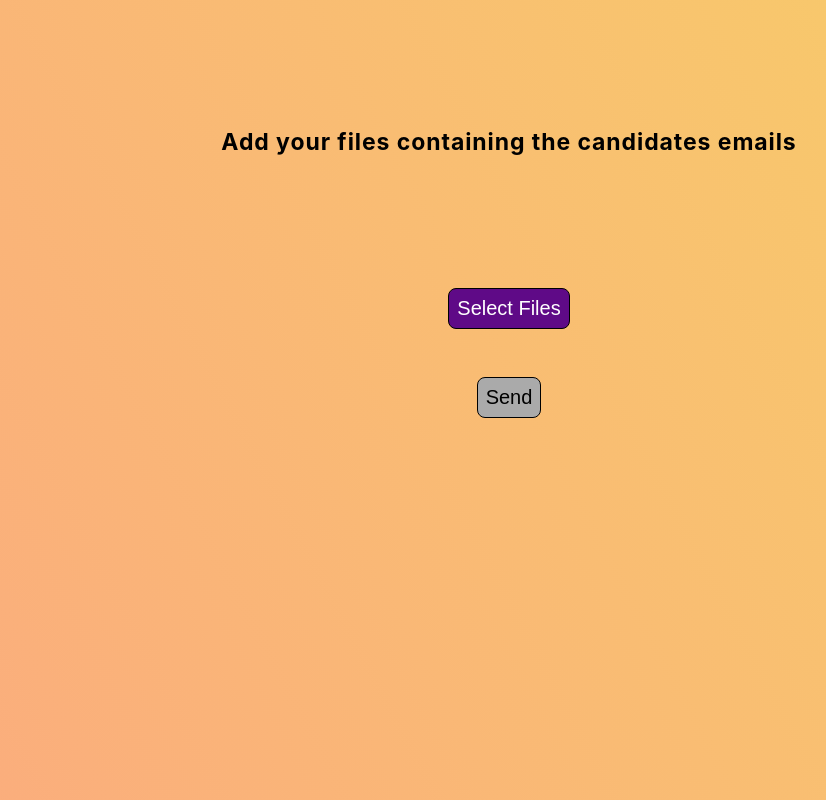
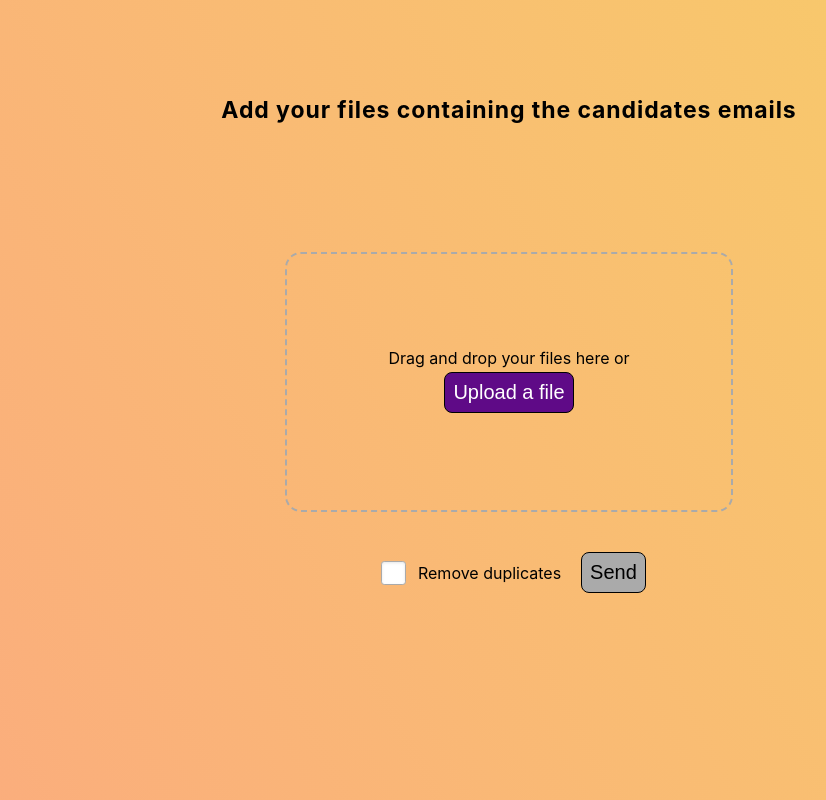
Before and after one commit to Nair00/togglhire-homework, a React (Create React App) app in the folder frontend/: page / in a window 1280 px wide. Shown: the whole page, without its empty margins (131-957 px from the left). Built offline with nearby package versions, Linux system fonts and the light colour scheme; a web font is replaced by a local one.

Commit message:
Improvements (#2)
* Add drag and drop

* Remove items when pressed

* Add loading on send button

* Add comment

* Add check for duplicates

* Add pointer on an item

* Small changes

* Review

```diff
--- a/frontend/src/App.css
+++ b/frontend/src/App.css
@@ -3,8 +3,7 @@
   text-align: center;
   flex: 1;
   flex-direction: column;
-  padding-left: 2rem;
-  padding-right: 2rem;
+  padding: 2rem;
 }
 
 .p_default_text {
--- a/frontend/src/components/browse-section/BrowseSection.css
+++ b/frontend/src/components/browse-section/BrowseSection.css
@@ -4,6 +4,65 @@
   align-items: center;
 }
 
-.browse_section_files_input {
-  display: none;
+.browse_section_send_container {
+  display: flex;
+  flex-direction: row;
+  align-items: center;
 }
+
+.browse_section_duplicates {
+  margin-right: 1rem;
+}
+
+.duplicates_checkbox:not(:checked),
+.duplicates_checkbox:checked {
+  opacity: 0;
+}
+
+.duplicates_checkbox:not(:checked) + label,
+.duplicates_checkbox:checked + label {
+  position: relative;
+  padding-left: 2.3em;
+  font-size: 1em;
+  cursor: pointer;
+}
+
+/* checkbox aspect */
+.duplicates_checkbox:not(:checked) + label:before,
+.duplicates_checkbox:checked + label:before {
+  content: "";
+  position: absolute;
+  left: 0;
+  top: -0.1em;
+  width: 1.4em;
+  height: 1.4em;
+  border: 1px solid #aaa;
+  background: #fff;
+  border-radius: 0.2em;
+  box-shadow: inset 0 1px 3px rgba(0, 0, 0, 0.1), 0 0 0 rgba(203, 34, 237, 0.2);
+  -webkit-transition: all 0.275s;
+  transition: all 0.275s;
+}
+
+/* checked mark aspect */
+.duplicates_checkbox:not(:checked) + label:after,
+.duplicates_checkbox:checked + label:after {
+  content: "✕";
+  position: absolute;
+  top: 0.425em;
+  left: 0.18em;
+  font-size: 1.375em;
+  color: var(--color-success);
+  line-height: 0;
+  -webkit-transition: all 0.2s;
+  transition: all 0.2s;
+}
+
+/* checked mark aspect changes */
+.duplicates_checkbox:not(:checked) + label:after {
+  opacity: 0;
+}
+
+.duplicates_checkbox:checked + label:after {
+  opacity: 1;
+}
--- a/frontend/src/components/browse-section/BrowseSection.tsx
+++ b/frontend/src/components/browse-section/BrowseSection.tsx
@@ -8,6 +8,7 @@ import "./BrowseSection.css";
 import { postSendEmails } from "src/api";
 import Alert from "../alert/Alert";
 import { PostSendEmailsResponse } from "src/api/api.types";
+import DragAndDrop from "./drag-and-drop/DragAndDrop";
 
 interface BrowseSectionProps {}
 
@@ -21,24 +22,29 @@ const BrowseSection: React.FC<BrowseSectionProps> = () => {
   const [fileStates, setFileStates] = useState<FileState[]>([]);
   // The message shown in the alert
   const [alertMessage, setAlertMessage] = useState<AlertMessage | null>(null);
+  // When active only the unique emails will be sent to the api
+  const [removeDuplicates, setRemoveDuplicates] = useState<boolean>(false);
 
   // The data that is to be sent to the api is held in a ref since it's not rendered anywhere
-  const candidatesEmails = useRef<string[]>([]);
+  // Held as an array of arrays, each array representing a file. This way it's easy to
+  // remove files from the list with loaded emails
+  const candidatesEmails = useRef<string[][]>([]);
 
   const inputRef = useRef<HTMLInputElement>(null);
-  const inputValueRef = useRef<string>();
+  const inputValueRef = useRef<string>("");
 
   // Disables send button
-  const isSendDisabled = isDisabled || candidatesEmails.current?.length === 0;
+  const isSendDisabled =
+    isDisabled || candidatesEmails.current?.flat().length === 0;
+
+  // The send button is disabled when there are no emails loaded
+  // If the button is disabled with emails loaded, it means that it's in a 'loading' state
+  const isSendButtonLoading =
+    isDisabled && candidatesEmails.current?.flat().length > 0;
 
   // Closes the alert on click
   const closeAlert = () => {
     setAlertMessage(null);
-  };
-
-  // Ties the click of the Browse button to the hidden input element
-  const onBrowseClick = () => {
-    inputRef.current?.click();
   };
 
   const onFileReadFailure = (index: number) => {
@@ -59,7 +65,6 @@ const BrowseSection: React.FC<BrowseSectionProps> = () => {
 
   // Cleans all data about the current form
   const cleanForm = () => {
-    inputValueRef.current = "";
     candidatesEmails.current = [];
     setFileStates([]);
   };
@@ -73,9 +78,11 @@ const BrowseSection: React.FC<BrowseSectionProps> = () => {
       readFiles(files)
         .then((response) => {
           response.forEach((data) => {
+            const newEmails: string[] = [];
             data.split(/\r?\n/).forEach((line) => {
-              line.trim().length > 0 && candidatesEmails.current.push(line);
+              line.trim().length > 0 && newEmails.push(line);
             });
+            candidatesEmails.current.push(newEmails);
           });
         })
         .catch(() => {
@@ -92,15 +99,17 @@ const BrowseSection: React.FC<BrowseSectionProps> = () => {
   );
 
   // Disables buttons while loading the new files, every time the input value changes
-  const handleInputChange: React.ChangeEventHandler<HTMLInputElement> =
-    useCallback(
-      (event) => {
-        if (event.target.files) {
+  const handleInputChange = useCallback(
+    (uploadedFiles: FileList) => {
       setIsDisabled(true);
 
+      // This is required to keep the value of the input empty, so when files are removed
+      // they can be added again without the input blocking them
+      inputValueRef.current = "";
+
       const files = [];
-          for (let i = 0; i < (event.target.files.length ?? 0); i++) {
-            files.push(event.target.files[i]);
+      for (let i = 0; i < (uploadedFiles.length ?? 0); i++) {
+        files.push(uploadedFiles[i]);
       }
       loadEmails(files);
       setFileStates(
@@ -108,10 +117,25 @@ const BrowseSection: React.FC<BrowseSectionProps> = () => {
           return { name: file.name, state: "loading" };
         })
       );
-        }
     },
     [loadEmails, setFileStates]
   );
+
+  // Checks/Unchecks the duplicates box
+  const handleDuplicatesCheckbox = useCallback(() => {
+    setRemoveDuplicates((prev) => !prev);
+  }, []);
+
+  // Removes the file with the given index from the loaded files
+  const onFilePreviewItemClick = (indexToRemove: number) => {
+    const removeIndex = (_: any, index: number) => index !== indexToRemove;
+
+    // Updates the value
+    candidatesEmails.current = candidatesEmails.current.filter(removeIndex);
+    setFileStates((prev) => {
+      return prev.filter(removeIndex);
+    });
+  };
 
   // Sends the email addresses
   const handleSubmit = useCallback(() => {
@@ -148,33 +172,47 @@ const BrowseSection: React.FC<BrowseSectionProps> = () => {
       setIsDisabled(false);
     };
 
-    postSendEmails(candidatesEmails.current, onSuccess, onFailure);
-  }, []);
+    if (removeDuplicates) {
+      const uniqueEmailsSet: Set<string> = new Set(
+        candidatesEmails.current.flat()
+      );
+      const uniqueEmails: string[] = [];
+      uniqueEmailsSet.forEach((value) => uniqueEmails.push(value));
+
+      postSendEmails(uniqueEmails, onSuccess, onFailure);
+    } else {
+      postSendEmails(candidatesEmails.current.flat(), onSuccess, onFailure);
+    }
+  }, [removeDuplicates]);
 
   return (
     <div className="browse_section">
-      <Button
-        onClick={onBrowseClick}
-        isDisabled={isDisabled}
-        title={"Select Files"}
+      <DragAndDrop
+        handleFiles={handleInputChange}
+        refOverride={inputRef}
+        inputValueRef={inputValueRef}
       />
+      <FilesPreview files={fileStates} onItemClick={onFilePreviewItemClick} />
+      <div className="browse_section_send_container">
+        <form className="browse_section_duplicates">
           <input
-        ref={inputRef}
-        id="files"
-        type="file"
-        multiple
-        accept={"text/txt"}
-        onChange={handleInputChange}
-        className="browse_section_files_input"
-        disabled={isDisabled}
-        value={inputValueRef.current}
+            type={"checkbox"}
+            id={"duplicates"}
+            className={"duplicates_checkbox"}
+            onChange={handleDuplicatesCheckbox}
+            checked={removeDuplicates}
           />
-      <FilesPreview files={fileStates} />
+          <label htmlFor={"duplicates"} className={"duplicates_label"}>
+            {"Remove duplicates"}
+          </label>
+        </form>
         <Button
           onClick={handleSubmit}
           isDisabled={isSendDisabled}
+          isLoading={isSendButtonLoading}
           title={"Send"}
         />
+      </div>
       {alertMessage && (
         <Alert
           message={alertMessage.message}
--- a/frontend/src/components/browse-section/components/button/Button.css
+++ b/frontend/src/components/browse-section/components/button/Button.css
@@ -9,6 +9,8 @@
   font-size: 20px;
   font-weight: 400;
   transition: all 0.1s ease-out;
+  position: relative;
+  cursor: pointer;
 }
 
 .button_active {
@@ -28,3 +30,33 @@
   transform: scale(0.95);
   background-color: var(--color-hover);
 }
+
+.button_loading {
+  padding-right: 24px;
+}
+
+.button_loading::after {
+  content: "";
+  position: absolute;
+  width: 12px;
+  height: 12px;
+  top: 0;
+  /* left: 0; */
+  right: 4px;
+  bottom: 0;
+  margin: auto;
+  border: 2px solid transparent;
+  border-top-color: var(--color-text);
+  border-radius: 50%;
+  animation: button-loading-spinner 1s ease infinite;
+}
+
+@keyframes button-loading-spinner {
+  from {
+    transform: rotate(0turn);
+  }
+
+  to {
+    transform: rotate(1turn);
+  }
+}
--- a/frontend/src/components/browse-section/components/button/Button.tsx
+++ b/frontend/src/components/browse-section/components/button/Button.tsx
@@ -14,6 +14,10 @@ interface ButtonProps {
    * Disabled the button
    */
   isDisabled?: boolean;
+  /**
+   * Turns the button in a loading button
+   */
+  isLoading?: boolean;
 }
 
 /**
@@ -22,13 +26,17 @@ interface ButtonProps {
 export const Button: React.FC<PropsWithChildren<ButtonProps>> = ({
   onClick,
   isDisabled,
+  isLoading,
   title,
 }) => {
   return (
     <button
-      onClick={!isDisabled ? onClick : undefined}
-      className={`button ${isDisabled ? "button_disabled" : "button_active"}`}
+      onClick={!isDisabled && !isLoading ? onClick : undefined}
+      className={`button ${isDisabled ? "button_disabled" : "button_active"} ${
+        isLoading ? "button_loading" : ""
+      }`}
     >
+      {/* <p className={isLoading ? "button_loading" : ""}>{title}</p> */}
       {title}
     </button>
   );
--- /dev/null
+++ b/frontend/src/components/browse-section/drag-and-drop/DragAndDrop.css
@@ -0,0 +1,37 @@
+.drag_and_drop_form {
+  height: 16rem;
+  width: 28rem;
+  max-width: 100%;
+  text-align: center;
+  position: relative;
+}
+
+.drag_and_drop_input {
+  display: none;
+}
+
+.drag_and_drop_label {
+  height: 100%;
+  display: flex;
+  align-items: center;
+  justify-content: center;
+  border-width: 2px;
+  border-radius: 1rem;
+  border-style: dashed;
+  border-color: var(--color-disabled);
+}
+
+.drag_and_drop_label#drag-active {
+  background-color: #ffffff40;
+}
+
+.drag_and_drop_element {
+  position: absolute;
+  width: 100%;
+  height: 100%;
+  border-radius: 1rem;
+  top: 0px;
+  right: 0px;
+  bottom: 0px;
+  left: 0px;
+}
--- /dev/null
+++ b/frontend/src/components/browse-section/drag-and-drop/DragAndDrop.tsx
@@ -0,0 +1,103 @@
+import React from "react";
+import { Button } from "../components/button/Button";
+import "./DragAndDrop.css";
+
+interface DragAndDropProps {
+  /**
+   * Handles the files when dropped or when the upload button is clicked
+   */
+  handleFiles: (files: FileList) => void;
+  /**
+   * Overrides the current ref in case it's needed for external control
+   * Eg: clearing input
+   */
+  refOverride?: React.RefObject<HTMLInputElement>;
+  /**
+   * A ref for the input's value
+   * Can be used to change the value from outside the component
+   */
+  inputValueRef?: React.MutableRefObject<string>;
+}
+
+const DragAndDrop: React.FC<DragAndDropProps> = ({
+  handleFiles,
+  refOverride,
+  inputValueRef,
+}) => {
+  const [dragActive, setDragActive] = React.useState(false);
+
+  const inputRef = React.useRef<HTMLInputElement>(null);
+  const ref = refOverride ?? inputRef;
+
+  // Handle drag events
+  const handleDrag = (e: React.DragEvent<HTMLDivElement | HTMLFormElement>) => {
+    e.preventDefault();
+    e.stopPropagation();
+    if (e.type === "dragenter" || e.type === "dragover") {
+      setDragActive(true);
+    } else if (e.type === "dragleave") {
+      setDragActive(false);
+    }
+  };
+
+  // Triggers when file is dropped
+  const handleDrop = (e: React.DragEvent<HTMLDivElement>) => {
+    e.preventDefault();
+    e.stopPropagation();
+    setDragActive(false);
+    if (e.dataTransfer.files && e.dataTransfer.files[0]) {
+      handleFiles(e.dataTransfer.files);
+    }
+  };
+
+  // Triggers when file is selected with click
+  const handleChange: React.ChangeEventHandler<HTMLInputElement> = (e) => {
+    e.preventDefault();
+    if (e.target.files && e.target.files[0]) {
+      handleFiles(e.target.files);
+    }
+  };
+
+  // Triggers the input when the button is clicked
+  const onButtonClick = () => {
+    ref.current?.click();
+  };
+
+  return (
+    <form
+      className={"drag_and_drop_form"}
+      onDragEnter={handleDrag}
+      onSubmit={(e) => e.preventDefault()}
+    >
+      <input
+        ref={ref}
+        type="file"
+        className={"drag_and_drop_input"}
+        multiple={true}
+        onChange={handleChange}
+        value={inputValueRef?.current}
+      />
+      <label
+        className={"drag_and_drop_label"}
+        htmlFor="input-file-upload"
+        id={dragActive ? "drag-active" : ""}
+      >
+        <div>
+          <p>{"Drag and drop your files here or"}</p>
+          <Button onClick={onButtonClick} title={"Upload a file"} />
+        </div>
+      </label>
+      {dragActive && (
+        <div
+          className={"drag_and_drop_element"}
+          onDragEnter={handleDrag}
+          onDragLeave={handleDrag}
+          onDragOver={handleDrag}
+          onDrop={handleDrop}
+        ></div>
+      )}
+    </form>
+  );
+};
+
+export default DragAndDrop;
--- a/frontend/src/components/header/Header.css
+++ b/frontend/src/components/header/Header.css
@@ -1,6 +1,6 @@
 .header {
   flex: 1;
-  padding-top: 8rem;
+  padding-top: 4rem;
   padding-bottom: 8rem;
 }
 
--- a/frontend/src/index.css
+++ b/frontend/src/index.css
@@ -10,12 +10,17 @@
     "Ubuntu", "Cantarell", "Fira Sans", "Droid Sans", "Helvetica Neue",
     sans-serif;
 
-  --color-main: #f07f7f;
+  --color-main: #fbab7e;
+  --color-secondary: #f7ce68;
+
   --color-text: #0c0c0c;
   --color-white: #ffffff;
   --color-black: #000000;
+
   --color-success: #7ebe1e;
+  --color-success-hover: #7ebe1e80;
   --color-failure: #dc143c;
+  --color-failure-hover: #dc143c80;
 
   --color-action: #5f0a87;
   --color-hover: #2f004f;
@@ -30,8 +35,12 @@ body {
     sans-serif;
   -webkit-font-smoothing: antialiased;
   -moz-osx-font-smoothing: grayscale;
-  background-color: #fbab7e;
-  background-image: linear-gradient(62deg, #fbab7e 0%, #f7ce68 100%);
+  background-color: var(--color-main);
+  background-image: linear-gradient(
+    62deg,
+    var(--color-main) 0%,
+    var(--color-secondary) 100%
+  );
   background-repeat: no-repeat;
   background-attachment: fixed;
 }
```
Also changed, not shown: frontend/src/components/browse-section/components/files-preview/FilesPreview.css (+27 -2 lines), frontend/src/components/browse-section/components/files-preview/FilesPreview.tsx (+15 -6 lines), frontend/src/components/header/Header.tsx (+5 -3 lines). Lines whose indentation alone changed are shown as unchanged.
